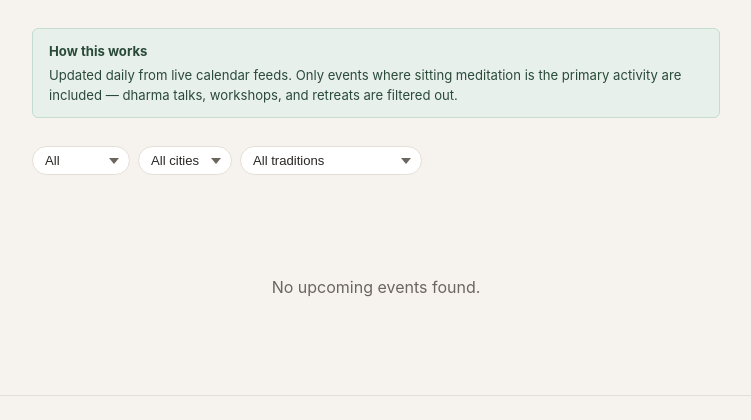
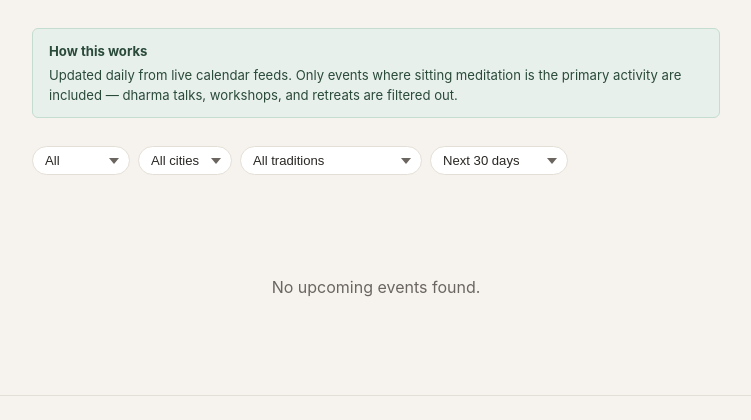
Before and after one commit to austinweisgrau/sanghacalendar, a Flask app: page / in a window 1280 px wide. Shown: the part 193-613 px from the top of the page, without its empty margins (264-1015 px from the left). Run offline with Flask 3, Linux system fonts and the light colour scheme; data that the repository does not hold is empty.

Commit message:
Add date filters: preset windows (7/14/30/60 days) + custom date range picker

```diff
--- a/data/store.py
+++ b/data/store.py
@@ -132,16 +132,34 @@ def get_upcoming_events(
     tradition: Optional[str] = None,
     location_type: Optional[str] = None,
     org_id: Optional[str] = None,
-    days_ahead: int = 60,
+    days_ahead: int = 30,
+    start_date: Optional[str] = None,
+    end_date: Optional[str] = None,
     limit: int = 500,
 ) -> list[dict]:
-    q = """
-        SELECT * FROM events
-        WHERE start_time >= datetime('now')
-          AND start_time <= datetime('now', ? || ' days')
-          AND is_sit = 1
-    """
-    params: list = [str(days_ahead)]
+    if start_date and end_date:
+        q = """
+            SELECT * FROM events
+            WHERE start_time >= ?
+              AND start_time <= ?
+              AND is_sit = 1
+        """
+        params: list = [start_date, end_date]
+    elif start_date:
+        q = """
+            SELECT * FROM events
+            WHERE start_time >= ?
+              AND is_sit = 1
+        """
+        params = [start_date]
+    else:
+        q = """
+            SELECT * FROM events
+            WHERE start_time >= datetime('now')
+              AND start_time <= datetime('now', ? || ' days')
+              AND is_sit = 1
+        """
+        params = [str(days_ahead)]
     if city:
         q += " AND city = ?"
         params.append(city)
--- a/serving/app.py
+++ b/serving/app.py
@@ -35,10 +35,19 @@ def center_page(org_id):
 
 @app.route("/api/events")
 def events():
+    days_ahead = 60
+    if request.args.get("days"):
+        try:
+            days_ahead = int(request.args.get("days"))
+        except ValueError:
+            pass
     rows = get_upcoming_events(
         city=request.args.get("city"),
         tradition=request.args.get("tradition"),
         location_type=request.args.get("location_type"),
+        days_ahead=days_ahead,
+        start_date=request.args.get("start_date"),
+        end_date=request.args.get("end_date"),
     )
     return jsonify(rows)
 
--- a/serving/templates/index.html
+++ b/serving/templates/index.html
@@ -83,6 +83,18 @@
       background-repeat: no-repeat;
       background-position: right 0.6rem center;
     }
+    .filters input[type="date"] {
+      padding: 0.35rem 0.75rem;
+      border: 1px solid var(--border);
+      border-radius: 2rem;
+      background: var(--surface);
+      font-size: 0.82rem;
+      color: var(--text);
+      cursor: pointer;
+    }
+    .date-range { display: none; gap: 0.5rem; align-items: center; flex-wrap: wrap; }
+    .date-range.visible { display: flex; }
+    .date-range span { font-size: 0.8rem; color: var(--muted); }
 
     /* ── Legend ── */
     .legend {
@@ -222,6 +234,18 @@
       <option value="secular">Secular</option>
       <option value="pluralist">Pluralist / Non-sectarian</option>
     </select>
+    <select id="filter-date-window" onchange="onDateWindowChange()">
+      <option value="7">Next 7 days</option>
+      <option value="14">Next 14 days</option>
+      <option value="30" selected>Next 30 days</option>
+      <option value="60">Next 60 days</option>
+      <option value="custom">Custom range…</option>
+    </select>
+  </div>
+  <div class="date-range" id="date-range-row">
+    <input type="date" id="filter-start-date" onchange="loadEvents()">
+    <span>to</span>
+    <input type="date" id="filter-end-date" onchange="loadEvents()">
   </div>
 
   <div class="legend" id="legend"></div>
@@ -275,15 +299,35 @@ function dateKey(iso) {
   return new Date(iso).toDateString();
 }
 
+function onDateWindowChange() {
+  const window_val = document.getElementById("filter-date-window").value;
+  const rangeRow   = document.getElementById("date-range-row");
+  if (window_val === "custom") {
+    rangeRow.classList.add("visible");
+  } else {
+    rangeRow.classList.remove("visible");
+    loadEvents();
+  }
+}
+
 async function loadEvents() {
   const city          = document.getElementById("filter-city").value;
   const tradition     = document.getElementById("filter-tradition").value;
   const location_type = document.getElementById("filter-location").value;
+  const window_val    = document.getElementById("filter-date-window").value;
+  const start_date    = document.getElementById("filter-start-date").value;
+  const end_date      = document.getElementById("filter-end-date").value;
 
   const params = new URLSearchParams();
   if (city)          params.set("city", city);
   if (tradition)     params.set("tradition", tradition);
   if (location_type) params.set("location_type", location_type);
+  if (window_val === "custom") {
+    if (start_date) params.set("start_date", start_date + "T00:00:00");
+    if (end_date)   params.set("end_date",   end_date   + "T23:59:59");
+  } else {
+    params.set("days", window_val);
+  }
 
   const calEl = document.getElementById("calendar");
   calEl.innerHTML = '<div class="loading">Loading…</div>';
```
